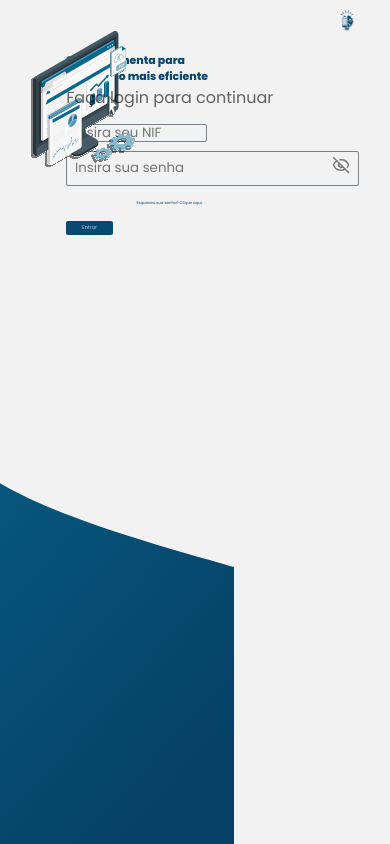
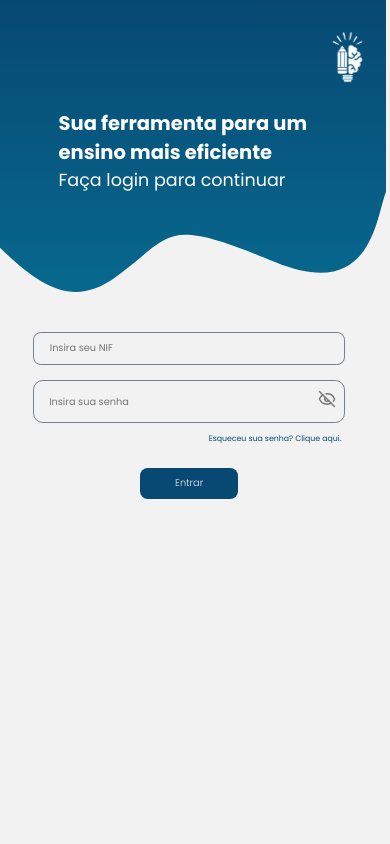
Before and after one commit to larissacoelho21/PlanneEdu-FrontEnd, a React (Vite) app in the folder PlanneEdu_Front/: page / in a window 390 px wide. Built offline with nearby package versions, Linux system fonts and the light colour scheme.

Commit message:
Atualização Login versão mobile

```diff
--- a/PlanneEdu_Front/src/Css/Login.css
+++ b/PlanneEdu_Front/src/Css/Login.css
@@ -149,3 +149,111 @@ select:focus {
   -webkit-appearance: none;
   margin: 0;
 }
+
+/* --------------------Versão Mobile-------------------- */
+
+@media only screen and (max-width: 800px) {
+  .images {
+    display: none;
+  }
+
+  .right-side {
+    display: none;
+  }
+
+  .login-mobile {
+    display: block !important;
+  }
+
+  .login-img {
+    position: absolute;
+  }
+
+  #forma {
+    width: 99vw;
+  }
+
+  .login-logo {
+    position: absolute;
+  }
+
+  .login-logo > img {
+    width: 8vw;
+    margin-left: 85vw;
+    margin-top: 8vw;
+  }
+
+  .login-info {
+    position: absolute;
+    color: white;
+    margin-top: 28vw;
+    width: 65vw;
+    display: flex;
+    flex-direction: column;
+    margin-left: 15vw;
+  }
+
+  .login-info h1 {
+    font-size: 5vw;
+  }
+
+  .login-info p {
+    font-size: 4.5vw;
+  }
+
+  .bottom {
+    position: absolute;
+    margin-top: 85vw;
+    margin-left: 8.5vw;
+  }
+
+  .input {
+    background-color: rgba(217, 217, 217, 0);
+    margin-bottom: 4vw;
+    padding: 4vw;
+    width: 80vw;
+    height: 4vw;
+    border: rgba(1, 18, 38, 50%) solid 1.3px;
+    border-radius: 2vw;
+    font-size: 2.5vw;
+  }
+
+  .inputPassword {
+    display: flex;
+    justify-content: space-between;
+    border: rgba(1, 18, 38, 50%) solid 1.3px;
+    padding: 2.15vw;
+    border-radius: 2.5vw;
+  }
+
+  .inputPassword input {
+    font-size: 2.5vw;
+    margin-left: 1.7vw;
+  }
+
+  .password a {
+    text-decoration: none;
+    font-size: 2vw;
+    margin-left: 45vw;
+    color: #074973;
+  }
+
+  .button-login button {
+    background-color: #074973;
+    border: none;
+    margin-top: 5vw;
+    border-radius: 2vw;
+    font-size: 2.5vw;
+    font-weight: 300;
+    width: 25vw;
+    height: 8vw;
+    font-family: "Poppins", system-ui;
+    color: #f2f2f2;
+    cursor: pointer;
+  }
+
+  .button-login {
+    text-align: center;
+    margin-bottom: 10vw;
+  }
+}
--- a/PlanneEdu_Front/src/Pages/Login.tsx
+++ b/PlanneEdu_Front/src/Pages/Login.tsx
@@ -2,6 +2,8 @@ import { Link, useNavigate } from "react-router-dom";
 import BackgroundLogin from "../assets/background-login.svg";
 import Computer from "../assets/computer.svg";
 import Logo from "../assets/logo.svg";
+import Forma from "../assets/forma-azul.svg";
+import LogoWhite from "../assets/logoWhite.svg";
 
 import "../Css/Login.css";
 import { Eye, EyeOff } from "lucide-react";
@@ -157,6 +159,71 @@ export function Login() {
           </form>
         </div>
       </div>
+
+      <div className="login-mobile">
+        <div className="top">
+          <div className="login-img">
+            <img id="forma" src={Forma} alt="" />
+          </div>
+          <div className="login-logo">
+            <img src={LogoWhite} alt="" />
+          </div>
+          <div className="login-info">
+            <h1>Sua ferramenta para um ensino mais eficiente</h1>
+            <p>Faça login para continuar</p>
+          </div>
+        </div>
+
+        <div className="bottom">
+          <div className="inputs">
+            {" "}
+            {/* Input */}
+            <input
+              className="input"
+              type="text"
+              placeholder="Insira seu NIF"
+              value={nifValue}
+              max={10}
+              onChange={(event) => {
+                const value = event.target.value;
+                if (value.toString().length <= 10) {
+                  setNifValue(value);
+                }
+              }}
+              required
+            />
+            <label className="inputPassword">
+              <input
+                className="input-password"
+                type={isShow ? "text" : "password"}
+                placeholder="Insira sua senha"
+                value={passwordValue}
+                onChange={(event) => setPasswordValue(event.target.value)} // Captura a senha
+                required
+              />
+              <button onClick={handlePassword} type="button">
+                {isShow && <Eye size={18} />}
+                {!isShow && <EyeOff size={18} />}
+              </button>
+            </label>
+          </div>
+
+          <div className="password">
+            {" "}
+            {/* Link caso esqueça senha */}
+            <Link to="/redefinicaosenha">Esqueceu sua senha? Clique aqui.</Link>
+          </div>
+
+          <div className="button-login">
+            <button type="submit" style={{ cursor: "pointer" }}>
+              Entrar
+            </button>
+          </div>
+
+        </div>
+
+      </div>
+
     </section>
   );
 }
```
Also changed, not shown: PlanneEdu_Front/src/assets/forma-azul.svg (added), PlanneEdu_Front/src/assets/logoWhite.svg (added).
